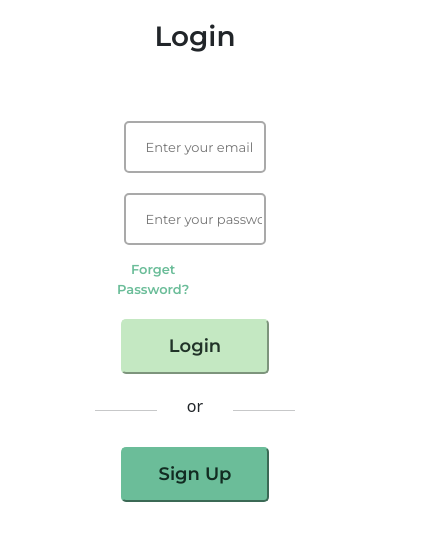
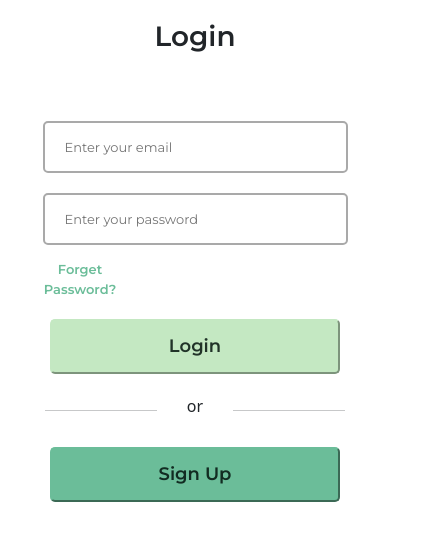
Before and after one commit to charanjose16/pharmacy, a React (Create React App) app: page / in a window 390 px wide. Shown: the top 540 px of the page, 431 px wide, since content can reach past the window. Built offline with nearby package versions, Linux system fonts and the light colour scheme.

Commit message:
login align complete

```diff
--- a/src/Pages/Login.css
+++ b/src/Pages/Login.css
@@ -38,19 +38,23 @@ input::placeholder {
 }
 @media (max-width:600px){
     .log-sign{
-        width: 28%;
+        width: 55%;
 
     }
     .forgetpw{
-        margin-left: 30%;
+        margin-left:18%;
         font-size: small;
     }
     input::placeholder{
           font-size: small;
     }
     .hr-login{
-        width:200px;
+        width:300px;
     }
+    .log-inp{
+        width: 305px;
+    }
+
 }
 .login-button{
     font-family: 'Montserrat', sans-serif;
@@ -91,7 +95,7 @@ input::placeholder {
 .forgetpw{
     font-family: 'Montserrat', sans-serif;
     margin-top:15px;
-    margin-right: 300px;
+    margin-right: 400px;
     color: #6BBD99;
     font-weight:600;
     cursor: pointer;
--- a/src/Pages/SignUp.css
+++ b/src/Pages/SignUp.css
@@ -16,20 +16,23 @@
 }
 @media (max-width:600px){
     .alr-us{
-        margin-left: 150px;
+        margin-left: 260px;
 
     }
     .already-user{
         font-size: small;
+        width: 170px;
 
+    }
+    .register-button{
+        width: 305px;
     }
 }
 .already-user{
     font-family: 'Montserrat', sans-serif;
-    margin-right: 320px;
+    margin-right: 380px;
     color: rgba(0, 0, 0, 0.451);
     font-weight:600;
-    margin-left: 40px;
     margin-top: 20px;
 }
 
```
